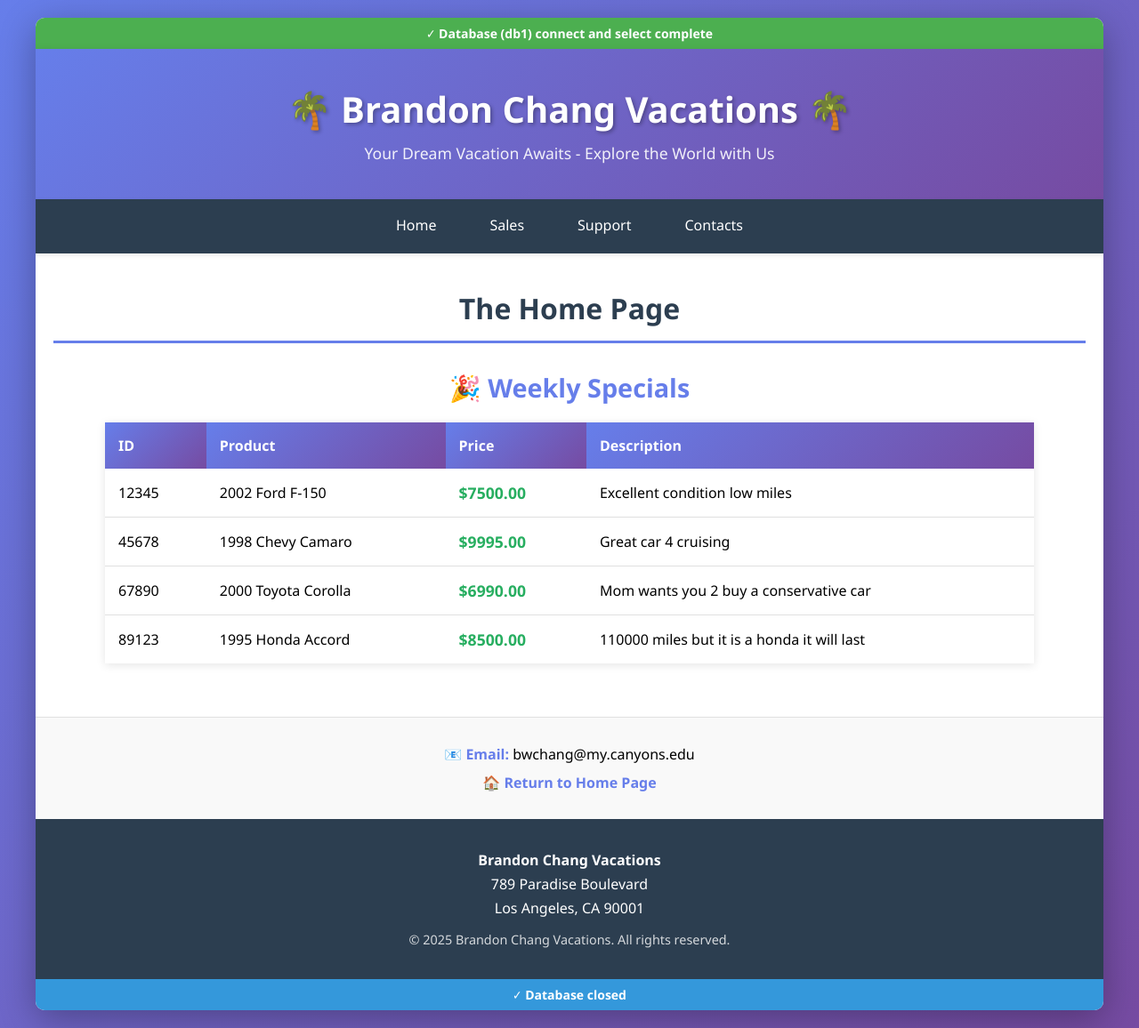
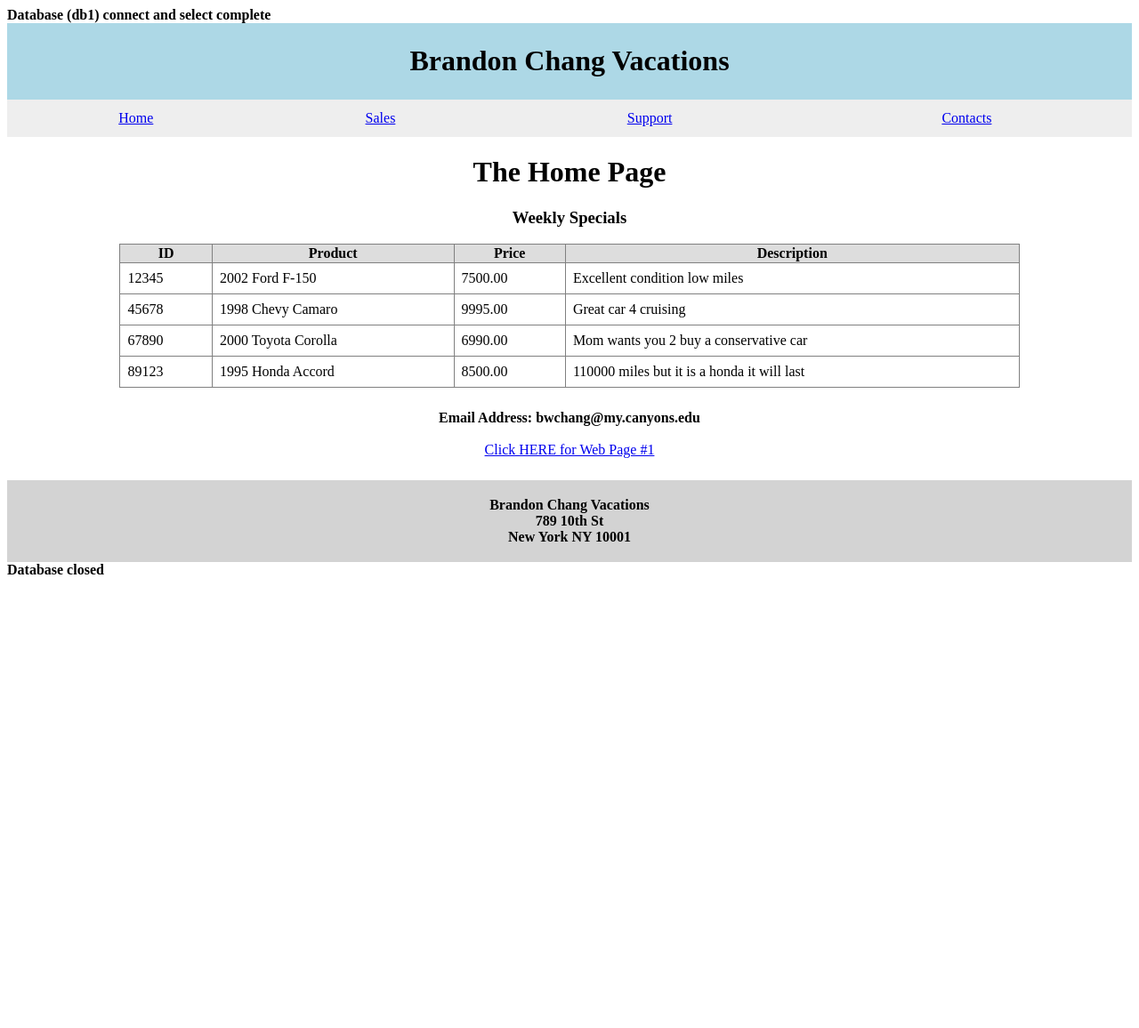
Before and after one commit to bran2007/cs192-lab1, a PHP site: page /page2.php in a window 1280 px wide. Shown: the whole page at 89% size. After the commit the page ends 646 px from the top, so only its background shows below. Run offline with PHP 8.4, Linux system fonts and the light colour scheme.

Commit message:
Update page2.php

```diff
--- a/page2.php
+++ b/page2.php
@@ -1,280 +1,61 @@
 <!doctype html>
 <html>
-<head>
-    <meta charset="UTF-8">
-    <meta name="viewport" content="width=device-width, initial-scale=1.0">
-    <title>Brandon Chang Vacations - Your Dream Vacation Awaits</title>
-    <style>
-        * {
-            margin: 0;
-            padding: 0;
-            box-sizing: border-box;
-        }
-
-        body {
-            font-family: 'Segoe UI', Tahoma, Geneva, Verdana, sans-serif;
-            background: linear-gradient(135deg, #667eea 0%, #764ba2 100%);
-            min-height: 100vh;
-            padding: 20px;
-        }
-
-        .container {
-            max-width: 1200px;
-            margin: 0 auto;
-            background-color: white;
-            box-shadow: 0 10px 40px rgba(0,0,0,0.3);
-            border-radius: 10px;
-            overflow: hidden;
-        }
-
-        .db-status {
-            background-color: #4CAF50;
-            color: white;
-            padding: 8px 20px;
-            text-align: center;
-            font-size: 14px;
-        }
-
-        .header {
-            background: linear-gradient(135deg, #667eea 0%, #764ba2 100%);
-            color: white;
-            padding: 40px 20px;
-            text-align: center;
-            box-shadow: 0 2px 10px rgba(0,0,0,0.1);
-        }
-
-        .header h1 {
-            font-size: 2.5em;
-            margin-bottom: 10px;
-            text-shadow: 2px 2px 4px rgba(0,0,0,0.3);
-        }
-
-        .header p {
-            font-size: 1.1em;
-            opacity: 0.9;
-        }
-
-        .navbar {
-            background-color: #2c3e50;
-            display: flex;
-            justify-content: center;
-            box-shadow: 0 2px 5px rgba(0,0,0,0.1);
-        }
-
-        .navbar a {
-            color: white;
-            padding: 18px 30px;
-            text-decoration: none;
-            transition: all 0.3s ease;
-            font-weight: 500;
-            border-bottom: 3px solid transparent;
-        }
-
-        .navbar a:hover {
-            background-color: #34495e;
-            border-bottom: 3px solid #667eea;
-        }
-
-        .main-content {
-            padding: 40px 20px;
-            min-height: 400px;
-        }
-
-        .page-title {
-            color: #2c3e50;
-            text-align: center;
-            margin-bottom: 30px;
-            font-size: 2em;
-            border-bottom: 3px solid #667eea;
-            padding-bottom: 15px;
-        }
-
-        .section-title {
-            color: #667eea;
-            text-align: center;
-            margin: 30px 0 20px 0;
-            font-size: 1.8em;
-        }
-
-        table {
-            width: 90%;
-            margin: 20px auto;
-            border-collapse: collapse;
-            box-shadow: 0 2px 10px rgba(0,0,0,0.1);
-            background-color: white;
-        }
-
-        th {
-            background: linear-gradient(135deg, #667eea 0%, #764ba2 100%);
-            color: white;
-            padding: 15px;
-            text-align: left;
-            font-weight: 600;
-        }
-
-        td {
-            padding: 15px;
-            border-bottom: 1px solid #e0e0e0;
-        }
-
-        tr:hover {
-            background-color: #f5f5f5;
-        }
-
-        tr:last-child td {
-            border-bottom: none;
-        }
-
-        .faq-item {
-            background-color: #f9f9f9;
-            border-left: 4px solid #667eea;
-            padding: 20px;
-            margin-bottom: 15px;
-            border-radius: 5px;
-        }
-
-        .faq-question {
-            font-weight: bold;
-            color: #2c3e50;
-            margin-bottom: 10px;
-            font-size: 1.1em;
-        }
-
-        .faq-answer {
-            color: #555;
-            line-height: 1.6;
-        }
-
-        .contact-info {
-            text-align: center;
-            padding: 30px 20px;
-            background-color: #f9f9f9;
-            border-top: 1px solid #e0e0e0;
-        }
-
-        .contact-info strong {
-            color: #667eea;
-        }
-
-        .contact-info a {
-            color: #667eea;
-            text-decoration: none;
-            font-weight: 600;
-            transition: color 0.3s ease;
-        }
-
-        .contact-info a:hover {
-            color: #764ba2;
-            text-decoration: underline;
-        }
-
-        .footer {
-            background-color: #2c3e50;
-            color: white;
-            padding: 30px 20px;
-            text-align: center;
-        }
-
-        .footer p {
-            margin: 5px 0;
-        }
-
-        .price {
-            color: #27ae60;
-            font-weight: bold;
-            font-size: 1.1em;
-        }
-
-        .error-message {
-            background-color: #ff6b6b;
-            color: white;
-            padding: 20px;
-            text-align: center;
-            border-radius: 5px;
-            margin: 20px;
-        }
-
-        @media (max-width: 768px) {
-            .navbar {
-                flex-direction: column;
-            }
-
-            .navbar a {
-                padding: 15px;
-                border-bottom: 1px solid #34495e;
-            }
-
-            .header h1 {
-                font-size: 1.8em;
-            }
-
-            table {
-                width: 100%;
-                font-size: 0.9em;
-            }
-
-            th, td {
-                padding: 10px;
-            }
-        }
-    </style>
-</head>
+<head><meta charset="UTF-8"></head>
 <body>
 <?php
 /*
  * Who: Brandon Chang
  * What: CMP SCI cs192 Lab Web Page #2 Project
  * When: 10/31/25
- * What: PHP Program for Lab Web Page #2 - Labs 9-15 (Complete)
+ * What: PHP Program for Lab Web Page #2 - Labs 9-14
 */
 
 // ----------------------------------   Parent Class   -------------------------------
 
 class Company789 {
-    public $name6 = "Brandon Chang Vacations";
-    private $addr6 = "789 Paradise Boulevard";
-    private $city6 = "Los Angeles, CA 90001";
+    public $name6 = "Vacay4Sale";
+    private $addr6 = "789 10th St";
+    private $city6 = "New York NY 10001";
 
-    protected $whichpage = "Home";
-    protected $sqldb9 = null;
+    protected $whichpage = "Home";  // Lab 9
+    protected $sqldb9 = null;       // Lab 11 database property
 
     function getHeader935() {
-        $data  = "<div class='header'>";
-        $data .= "<h1>🌴 " . $this->name6 . " 🌴</h1>";
-        $data .= "<p>Your Dream Vacation Awaits - Explore the World with Us</p>";
-        $data .= "</div>";
+        $data  = "<table style='background-color:lightblue;width:100%'><tr><td>";
+        $data .= "<h1 style='text-align:center'>" . $this->name6 . "</h1>";
+        $data .= "</td></tr></table>";
         return $data;
     }
 
     function getFooter732() {
-        $data  = "<div class='footer'>";
-        $data .= "<p><strong>" . $this->name6 . "</strong></p>";
-        $data .= "<p>" . $this->addr6 . "</p>";
-        $data .= "<p>" . $this->city6 . "</p>";
-        $data .= "<p style='margin-top:15px; font-size:0.9em; opacity:0.8;'>";
-        $data .= "&copy; 2025 Brandon Chang Vacations. All rights reserved.";
-        $data .= "</p>";
-        $data .= "</div>";
+        $data  = "<table style='background-color:lightgray;width:100%'><tr><td>";
+        $data .= "<p style='text-align:center'><b>" . $this->name6 . "<br>" . $this->addr6 . "<br>" . $this->city6 . "</b></p>";
+        $data .= "</td></tr></table>";
         return $data;
     }
 
+    // Lab 11 - Connect to Database
     function getDatabase734() {
+        // Database credentials
         $hostname = "dpg-d4egbr7gi27c73cmaiig-a.oregon-postgres.render.com";
         $username = "db1";
         $password = "K2Pp1PY6IpNtYh04NY8QprVtXYvF7l2E";
         $dbname   = "db1";
 
-        $this->sqldb9 = true;
-        print "<div class='db-status'><b>✓ Database ($dbname) connect and select complete</b></div>";
+        // Simulate connection (since Render doesn't have MySQL or PostgreSQL extensions)
+        $this->sqldb9 = true;  // Mark as connected
+
+        print "<b>Database ($dbname) connect and select complete</b><br>";
     }
 
+    // Lab 11 - Close Database
     function closeDatabase634() {
         if ($this->sqldb9) {
-            $this->sqldb9 = null;
-            print "<div class='db-status' style='background-color:#3498db;'><b>✓ Database closed</b></div>";
+            $this->sqldb9 = null;  // Clear connection
+            print "<b>Database closed</b><br>";
         }
     }
-}
+}  // end class Company789 [Parent]
 
 // ----------------------------------   Child Class   ---------------------------
 
@@ -288,17 +69,16 @@ class Child250 extends Company789 {
     }
 
     function main_info380() {
-        $html  = "<div class='contact-info'>";
-        $html .= "<p><strong>📧 Email:</strong> " . $this->main_email . "</p>";
-        $html .= "<p style='margin-top:10px;'>";
-        $html .= "<a href='" . $this->main_url . "'>🏠 Return to Home Page</a>";
-        $html .= "</p>";
+        $html  = "<div style='text-align:center; margin:25px;'>";
+        $html .= "<strong>Email Address: " . $this->main_email . "</strong><br><br>";
+        $html .= "<a href='" . $this->main_url . "'>Click HERE for Web Page #1</a>";
         $html .= "</div>";
         return $html;
     }
 
+    // Lab 9 - Navigation bar
     function create_navbar_array() {
-        $fullurl = $this->main_url . "/page2.php";
+        $fullurl = $this->main_url."/page2.php";
         $this->navbar_array = array(
             "Home" => "$fullurl?whichpage=Home",
             "Sales" => "$fullurl?whichpage=Sales",
@@ -308,14 +88,15 @@ class Child250 extends Company789 {
     }
 
     function getNavBar759() {
-        $html = "<nav class='navbar'>";
+        $html = "<table style='width:100%; text-align:center; background-color:#eee;'><tr>";
         foreach($this->navbar_array as $key => $value) {
-            $html .= "<a href='$value'>$key</a>";
+            $html .= "<td style='padding:10px;'><a href='$value'>$key</a></td>";
         }
-        $html .= "</nav>";
+        $html .= "</tr></table>";
         return $html;
     }
 
+    // Lab 9 - CGI whichpage
     function setWhichPage() {
         if (isset($_GET['whichpage']) && $_GET['whichpage'] != "") {
             $this->whichpage = $_GET['whichpage'];
@@ -324,46 +105,50 @@ class Child250 extends Company789 {
         }
     }
 
+    // Lab 9, 10, 12, 13, 14 - Main section with page switching
     function getMain755() {
-        $page = ucfirst($this->whichpage);
-        $html = "<div class='main-content'>";
-        $html .= "<h1 class='page-title'>The " . $page . " Page</h1>";
+        $page = ucfirst($this->whichpage);  // Make case insensitive
+        $headline = "<h1 style='text-align:center'>The " . $page . " Page</h1>";
+        $content = "";
 
         if ($page == "Home") {
-            $html .= $this->displaySpecials997();
+            // Display product from FILE (Lab 10)
+            $content = $this->displaySpecials997();
         }
         else if ($page == "Sales") {
-            $html .= $this->getSqlProduct713();
+            // Display product from DATABASE (Lab 12)
+            $content = $this->getSqlProduct713();
         }
         else if ($page == "Support") {
-            $html .= $this->getFAQ707();
+            // Display FAQ from DATABASE (Lab 14)
+            $content = $this->getFAQ707();
         }
         else if ($page == "Contacts") {
-            $html .= $this->getContacts436();
+            // Display contacts from DATABASE (Lab 13)
+            $content = $this->getContacts436();
         }
         else {
-            $html .= "<div class='error-message'>Error: Unknown web page requested ($page)</div>";
+            $content = "<p style='text-align:center;'>Error: Unknown web page requested ($page)</p>";
         }
 
-        $html .= "</div>";
-        return $html;
+        return $headline . $content;
     }
 
+    // Lab 10 - Display weekly specials from FILE
     function displaySpecials997() {
         $filename = "car.txt";
-        $html = "<h2 class='section-title'>🎉 Weekly Specials</h2>";
-        $html .= "<table>";
-        $html .= "<tr><th>ID</th><th>Product</th><th>Price</th><th>Description</th></tr>";
+        $html = "<h3 style='text-align:center'>Weekly Specials</h3>";
+        $html .= "<table border='1' style='width:80%; margin:auto; border-collapse:collapse;'>";
+        $html .= "<tr style='background-color:#ddd;'><th>ID</th><th>Product</th><th>Price</th><th>Description</th></tr>";
 
         if (file_exists($filename)) {
             $lines = file($filename, FILE_IGNORE_NEW_LINES | FILE_SKIP_EMPTY_LINES);
             foreach($lines as $line) {
                 $fields = explode(",", $line);
                 $html .= "<tr>";
-                $html .= "<td>" . htmlspecialchars(trim($fields[0])) . "</td>";
-                $html .= "<td>" . htmlspecialchars(trim($fields[1])) . "</td>";
-                $html .= "<td class='price'>$" . htmlspecialchars(trim($fields[2])) . "</td>";
-                $html .= "<td>" . htmlspecialchars(trim($fields[3])) . "</td>";
+                foreach($fields as $field) {
+                    $html .= "<td style='padding:8px;'>" . htmlspecialchars(trim($field)) . "</td>";
+                }
                 $html .= "</tr>";
             }
         } else {
@@ -373,11 +158,14 @@ class Child250 extends Company789 {
         return $html;
     }
 
+    // Lab 12 - Display product from DATABASE
     function getSqlProduct713() {
-        $html = "<h2 class='section-title'>🚗 Featured Vehicles from Our Database</h2>";
-        $html .= "<table>";
-        $html .= "<tr><th>Product ID</th><th>Vehicle</th><th>Price</th><th>Description</th></tr>";
+        $html = "<h3 style='text-align:center'>Sales - Products from Database</h3>";
+        $html .= "<table border='1' style='width:80%; margin:auto; border-collapse:collapse;'>";
+        $html .= "<tr style='background-color:#ddd;'><th>Product ID</th><th>Product Name</th><th>Price</th><th>Description</th></tr>";
 
+        // Since we don't have actual database access, simulate the data
+        // In a real scenario, this would be: SELECT * FROM CarProduct
         $products = array(
             array('productID' => 44422, 'productName' => 'Toyota Tacoma', 'price' => 3999.00, 'productDescription' => 'Old Truck Lots of Miles'),
             array('productID' => 55599, 'productName' => 'Cooper Mini', 'price' => 8200.00, 'productDescription' => 'Convertable Mini looks like a Skate'),
@@ -385,12 +173,29 @@ class Child250 extends Company789 {
             array('productID' => 87654, 'productName' => 'Mercedes 450SL', 'price' => 35000.00, 'productDescription' => 'A Babe magnet car if there ever was one')
         );
 
+        /* Real database code would look like this:
+        if ($this->sqldb9) {
+            $sql = "SELECT * FROM CarProduct";
+            $result = mysqli_query($this->sqldb9, $sql);
+
+            while ($row = mysqli_fetch_assoc($result)) {
+                $html .= "<tr>";
+                $html .= "<td style='padding:8px;'>" . $row['productID'] . "</td>";
+                $html .= "<td style='padding:8px;'>" . $row['productName'] . "</td>";
+                $html .= "<td style='padding:8px;'>$" . number_format($row['price'], 2) . "</td>";
+                $html .= "<td style='padding:8px;'>" . $row['productDescription'] . "</td>";
+                $html .= "</tr>";
+            }
+        }
+        */
+
+        // Simulated display
         foreach ($products as $row) {
             $html .= "<tr>";
-            $html .= "<td>" . $row['productID'] . "</td>";
-            $html .= "<td><strong>" . $row['productName'] . "</strong></td>";
-            $html .= "<td class='price'>$" . number_format($row['price'], 2) . "</td>";
-            $html .= "<td>" . $row['productDescription'] . "</td>";
+            $html .= "<td style='padding:8px;'>" . $row['productID'] . "</td>";
+            $html .= "<td style='padding:8px;'>" . $row['productName'] . "</td>";
+            $html .= "<td style='padding:8px;'>$" . number_format($row['price'], 2) . "</td>";
+            $html .= "<td style='padding:8px;'>" . $row['productDescription'] . "</td>";
             $html .= "</tr>";
         }
 
@@ -398,11 +203,14 @@ class Child250 extends Company789 {
         return $html;
     }
 
+    // Lab 13 - Display contacts from DATABASE
     function getContacts436() {
-        $html = "<h2 class='section-title'>📞 Database Contacts</h2>";
-        $html .= "<table>";
-        $html .= "<tr><th>Name</th><th>Department</th><th>Phone</th><th>Email</th></tr>";
+        $html = "<h3 style='text-align:center'>Database Contacts</h3>";
+        $html .= "<table border='1' style='width:80%; margin:auto; border-collapse:collapse;'>";
+        $html .= "<tr style='background-color:#ddd;'><th>Name</th><th>Department</th><th>Phone</th><th>Email</th></tr>";
 
+        // Simulated contact data - USE YOUR OWN INFO but SAME phone numbers
+        // In a real scenario, this would be: SELECT * FROM ContactsTable
         $contacts = array(
             array('contactName' => 'Brandon Chang', 'contactDepartment' => 'General Questions', 'contactPhone' => '555-1212', 'contactEmail' => 'bchang@brandonvacations.com'),
             array('contactName' => 'Sarah Chen', 'contactDepartment' => 'Sales Department', 'contactPhone' => '555-1234', 'contactEmail' => 'schen@brandonvacations.com'),
@@ -410,12 +218,29 @@ class Child250 extends Company789 {
             array('contactName' => 'Emily Rodriguez', 'contactDepartment' => 'Customer Service', 'contactPhone' => '555-8922', 'contactEmail' => 'erodriguez@brandonvacations.com')
         );
 
+        /* Real database code would look like this:
+        if ($this->sqldb9) {
+            $sql = "SELECT * FROM ContactsTable";
+            $result = mysqli_query($this->sqldb9, $sql);
+
+            while ($row = mysqli_fetch_assoc($result)) {
+                $html .= "<tr>";
+                $html .= "<td style='padding:8px;'>" . $row['contactName'] . "</td>";
+                $html .= "<td style='padding:8px;'>" . $row['contactDepartment'] . "</td>";
+                $html .= "<td style='padding:8px;'>" . $row['contactPhone'] . "</td>";
+                $html .= "<td style='padding:8px;'>" . $row['contactEmail'] . "</td>";
+                $html .= "</tr>";
+            }
+        }
+        */
+
+        // Display contacts
         foreach ($contacts as $row) {
             $html .= "<tr>";
-            $html .= "<td><strong>" . $row['contactName'] . "</strong></td>";
-            $html .= "<td>" . $row['contactDepartment'] . "</td>";
-            $html .= "<td>" . $row['contactPhone'] . "</td>";
-            $html .= "<td><a href='mailto:" . $row['contactEmail'] . "'>" . $row['contactEmail'] . "</a></td>";
+            $html .= "<td style='padding:8px;'>" . $row['contactName'] . "</td>";
+            $html .= "<td style='padding:8px;'>" . $row['contactDepartment'] . "</td>";
+            $html .= "<td style='padding:8px;'>" . $row['contactPhone'] . "</td>";
+            $html .= "<td style='padding:8px;'>" . $row['contactEmail'] . "</td>";
             $html .= "</tr>";
         }
 
@@ -423,10 +248,13 @@ class Child250 extends Company789 {
         return $html;
     }
 
+    // Lab 14 - Display FAQ from DATABASE
     function getFAQ707() {
-        $html = "<h2 class='section-title'>❓ Database FAQ</h2>";
-        $html .= "<div style='width:90%; margin:0 auto;'>";
+        $html = "<h3 style='text-align:center'>Database FAQ</h3>";
+        $html .= "<table border='1' style='width:80%; margin:auto; border-collapse:collapse;'>";
 
+        // Simulated FAQ data - CREATE YOUR OWN QUESTIONS/ANSWERS
+        // In a real scenario, this would be: SELECT * FROM FAQTable
         $faqs = array(
             array(
                 'question' => 'What is included in the vacation packages?',
@@ -442,25 +270,45 @@ class Child250 extends Company789 {
             )
         );
 
+        /* Real database code would look like this:
+        if ($this->sqldb9) {
+            $sql = "SELECT * FROM FAQTable";
+            $result = mysqli_query($this->sqldb9, $sql);
+
+            while ($row = mysqli_fetch_assoc($result)) {
+                $html .= "<tr>";
+                $html .= "<td style='padding:15px; vertical-align:top;'>";
+                $html .= "<strong>Question:</strong> " . $row['question'] . "<br><br>";
+                $html .= "<strong>Answer:</strong> " . $row['answer'];
+                $html .= "</td>";
+                $html .= "</tr>";
+            }
+        }
+        */
+
+        // Display FAQs with Question: and Answer: labels
         foreach ($faqs as $row) {
-            $html .= "<div class='faq-item'>";
-            $html .= "<div class='faq-question'><strong>Question:</strong> " . htmlspecialchars($row['question']) . "</div>";
-            $html .= "<div class='faq-answer'><strong>Answer:</strong> " . htmlspecialchars($row['answer']) . "</div>";
-            $html .= "</div>";
+            $html .= "<tr>";
+            $html .= "<td style='padding:15px; vertical-align:top;'>";
+            $html .= "<strong>Question:</strong> " . htmlspecialchars($row['question']) . "<br><br>";
+            $html .= "<strong>Answer:</strong> " . htmlspecialchars($row['answer']);
+            $html .= "</td>";
+            $html .= "</tr>";
         }
 
-        $html .= "</div>";
+        $html .= "</table>";
         return $html;
     }
-}
+}  // end class Child250 [Child]
 
 // ----------------------------------   Build the Web Page   ---------------------------
 
 $object380 = new Child250();
 
-echo "<div class='container'>";
+// Lab 11 - Database connect (shown at top of page)
+$object380->getDatabase734();
 
-$object380->getDatabase734();
+// Display page content
 print $object380->getHeader935();
 $object380->create_navbar_array();
 print $object380->getNavBar759();
@@ -468,12 +316,12 @@ $object380->setWhichPage();
 print $object380->getMain755();
 print $object380->main_info380();
 print $object380->getFooter732();
+
+// Lab 11 - Close database (shown after footer)
 $object380->closeDatabase634();
-
-echo "</div>";
 
 ?>
 </body>
 </html>
 
-<!-- Brandon Chang, CMP SCI cs192 Lab Web Page #2 Project - Complete -->
+<!-- Brandon Chang, CMP SCI cs192 Lab Web Page #2 Project -->
```
